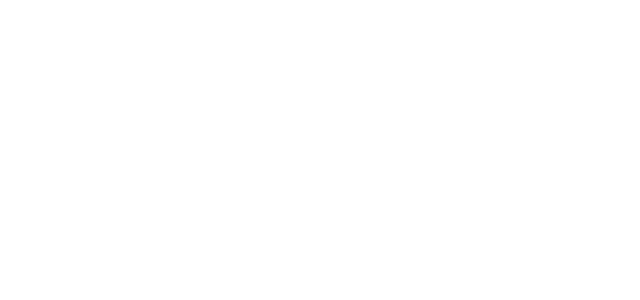
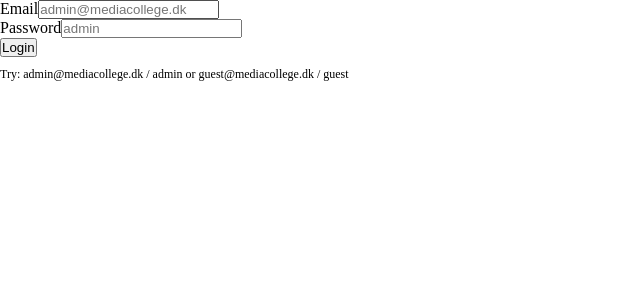
Before and after one commit to nanokken/Photobooth-2025, a React (Vite) app in the folder photobooth/: page /login in a window 1280 px wide. Before the commit this address had no page. Shown: the top 300 px of the page, without its empty margins (0-640 px from the left). Built offline with nearby package versions, Linux system fonts and the light colour scheme; a web font is replaced by a local one.

Commit message:
quick fix to make all pages work
added return on each page element and added login feature

```diff
--- a/photobooth/src/App.jsx
+++ b/photobooth/src/App.jsx
@@ -1,18 +1,30 @@
 import React from "react";
 import { BrowserRouter as Router, Route, Routes } from "react-router-dom";
 
+//importing the components
+import Login from "./components/Login/Login.jsx";
+import { AuthProvider } from "./context/AuthContext.jsx";
+
+// Importing the pages
 import Home from "./pages/Home/Home";
 import PhotoCarousel from "./pages/PhotoCarousel/PhotoCarousel";
-import Photobooth from "./pages/photobooth/Photobooth.jsx"
+import Photobooth from "./pages/Photobooth/Photobooth.jsx"
+import AdminEvent from "./pages/AdminEvent/AdminEvent.jsx";
+import AdminPanel from "./pages/AdminPanel/AdminPanel.jsx";
 
 export default function App() {
   return (
+    <AuthProvider>
     <Router>
       <Routes>
         <Route path="/" element={<Home />} />
+        <Route path="/login" element={<Login />} />
         <Route path="/carousel" element={<PhotoCarousel />} />
         <Route path="/photobooth" element={<Photobooth />} />
+        <Route path="/admin-event" element={<AdminEvent />} />
+        <Route path="/admin-panel" element={<AdminPanel />} />
       </Routes>
     </Router>
+    </AuthProvider>
   );
 }
--- a/photobooth/src/components/Login/Login.jsx
+++ b/photobooth/src/components/Login/Login.jsx
@@ -1 +1,72 @@
-import React from "react";
+import React, { useState } from "react";
+import { useAuth } from "../../context/AuthContext";
+
+export default function Login() {
+  const { isLoggedIn, login, logout, token } = useAuth();
+  const [email, setEmail] = useState("");
+  const [password, setPassword] = useState("");
+  const [error, setError] = useState("");
+
+  const handleLogin = async () => {
+    setError("");
+    console.log("Attempting login with:", { email, password });
+
+    const result = await login(email, password);
+
+    if (!result.success) {
+      setError(result.message);
+    } else {
+      // Clear form on successful login
+      setEmail("");
+      setPassword("");
+    }
+  };
+
+  // If logged in, show welcome message (or return null if you want to hide completely)
+  if (isLoggedIn) {
+    return (
+      <div className="container">
+        <div className="loginBox">
+          <h2>Welcome! You are logged in.</h2>
+          <p>Token: {token?.substring(0, 30)}...</p>
+          <button onClick={logout}>Logout</button>
+        </div>
+      </div>
+    );
+  }
+
+  // Show login form
+  return (
+    <div className="container">
+      <div className="loginBox">
+        <div className="inputArea">
+          <label htmlFor="email">Email</label>
+          <input
+            type="email"
+            placeholder="admin@mediacollege.dk"
+            id="email"
+            value={email}
+            onChange={(e) => setEmail(e.target.value)}
+            required
+          />
+        </div>
+        <div className="inputArea">
+          <label htmlFor="password">Password</label>
+          <input
+            type="password"
+            placeholder="admin"
+            id="password"
+            value={password}
+            onChange={(e) => setPassword(e.target.value)}
+            required
+          />
+        </div>
+        {error && <p style={{ color: "red" }}>{error}</p>}
+        <button onClick={handleLogin}>Login</button>
+        <p style={{ fontSize: "12px", marginTop: "10px" }}>
+          Try: admin@mediacollege.dk / admin or guest@mediacollege.dk / guest
+        </p>
+      </div>
+    </div>
+  );
+}
--- /dev/null
+++ b/photobooth/src/context/AuthContext.jsx
@@ -0,0 +1,108 @@
+import React, { createContext, useContext, useState, useEffect } from "react";
+
+const AuthContext = createContext();
+
+export const useAuth = () => {
+  const context = useContext(AuthContext);
+  if (!context) {
+    throw new Error("useAuth must be used within an AuthProvider");
+  }
+  return context;
+};
+
+export const AuthProvider = ({ children }) => {
+  const [isLoggedIn, setIsLoggedIn] = useState(false);
+  const [token, setToken] = useState(null);
+  const [loading, setLoading] = useState(true);
+
+  useEffect(() => {
+    const storedToken = localStorage.getItem("authToken");
+    if (storedToken) {
+      console.log("Found stored token, verifying...");
+      verifyToken(storedToken);
+    } else {
+      setLoading(false);
+    }
+  }, []);
+
+  const verifyToken = async (tokenToVerify) => {
+    try {
+      const response = await fetch(
+        "https://photobooth-lx7n9.ondigitalocean.app/auth/token",
+        {
+          method: "POST",
+          headers: {
+            "Content-Type": "application/json",
+          },
+          body: JSON.stringify({ token: tokenToVerify }),
+        }
+      );
+
+      const data = await response.json();
+      console.log("Token verification data:", data);
+
+      if (response.ok && data.status === "ok") {
+        setToken(tokenToVerify);
+        setIsLoggedIn(true);
+        console.log("Token is valid, user logged in automatically");
+      } else {
+        console.log("Token verification failed, removing from storage");
+        localStorage.removeItem("authToken");
+        setIsLoggedIn(false);
+        setToken(null);
+      }
+    } catch (error) {
+      console.error("Token verification failed:", error);
+      localStorage.removeItem("authToken");
+      setIsLoggedIn(false);
+      setToken(null);
+    } finally {
+      setLoading(false);
+    }
+  };
+
+  const login = async (email, password) => {
+    try {
+      const response = await fetch(
+        "https://photobooth-lx7n9.ondigitalocean.app/auth/signin",
+        {
+          method: "POST",
+          headers: {
+            "Content-Type": "application/json",
+          },
+          body: JSON.stringify({ email, password }),
+        }
+      );
+
+      const data = await response.json();
+
+      if (response.ok && data.data && data.data.token) {
+        const receivedToken = data.data.token;
+        setToken(receivedToken);
+        setIsLoggedIn(true);
+        localStorage.setItem("authToken", receivedToken);
+        return { success: true };
+      } else {
+        return { success: false, message: data.message || "Login failed" };
+      }
+    } catch (error) {
+      return { success: false, message: "Network error. Please try again." };
+    }
+  };
+
+  const logout = () => {
+    setToken(null);
+    setIsLoggedIn(false);
+    localStorage.removeItem("authToken");
+  };
+
+  const value = {
+    isLoggedIn,
+    token,
+    loading,
+    login,
+    logout,
+  };
+
+  return <AuthContext.Provider value={value}>{children}</AuthContext.Provider>;
+};
--- a/photobooth/src/pages/AdminPanel/AdminPanel.jsx
+++ b/photobooth/src/pages/AdminPanel/AdminPanel.jsx
@@ -0,0 +1,4 @@
+export default function AdminPanel() {
+
+    return <h1>Admin Panel</h1>
+}
```
Also changed, not shown: photobooth/src/utils/AuthContext.jsx (added).
